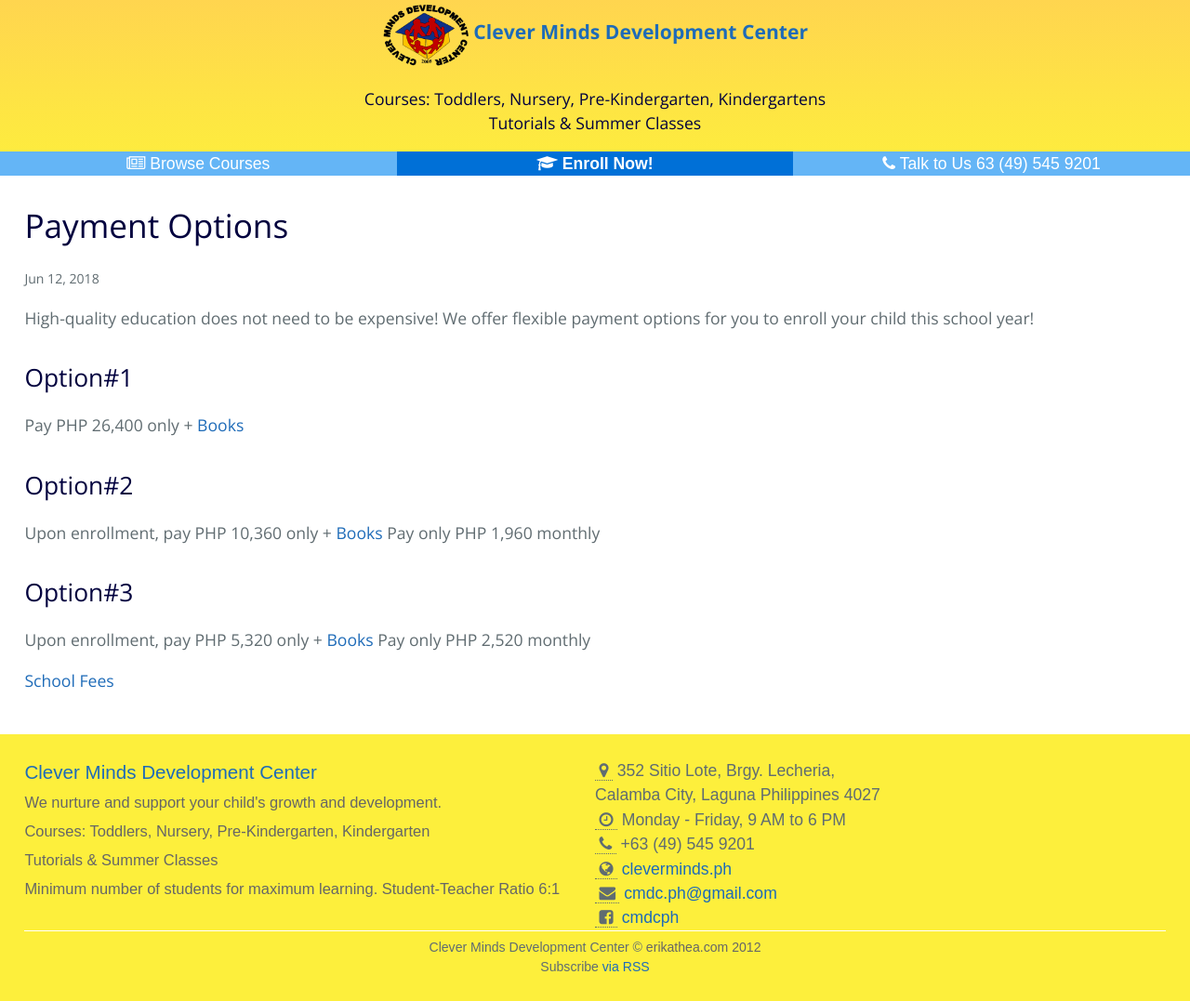
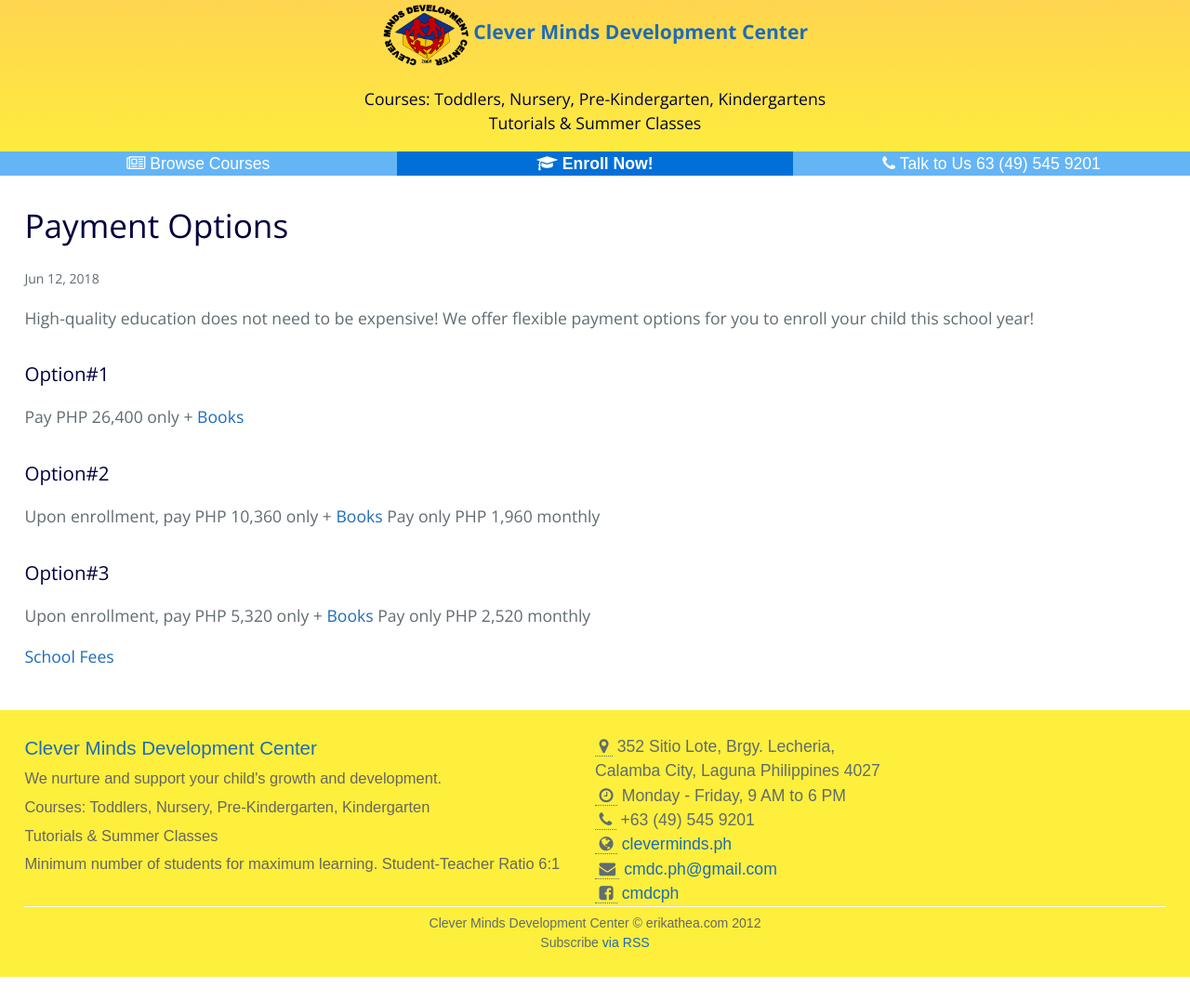
Before and after one commit to cmdcph/cmdcph.github.io, a Jekyll site: the page built from _posts/2018-06-12-payment-options.markdown, in a window 1280 px wide. Shown: the whole page at 93% size. Built offline with Jekyll 4.4.1, drawn with Linux system fonts in a browser that asks for light colours; our own code applies the rules of GitHub Pages for plain Markdown files; after the commit the page ends 1051 px from its top, so only the background shows below that.

```diff
--- a/_posts/2018-06-12-payment-options.markdown
+++ b/_posts/2018-06-12-payment-options.markdown
@@ -5,16 +5,16 @@ date: 2018-06-12 02:28:00 +08:00
 
 High-quality education does not need to be expensive! We offer flexible payment options for you to enroll your child this school year!
 
-## Option#1
+### Option#1
 Pay PHP 26,400 only + [Books](http://cleverminds.ph/#fees)
 
 
-## Option#2
+### Option#2
 Upon enrollment, pay PHP 10,360 only + [Books](http://cleverminds.ph/#fees)
 Pay only PHP 1,960 monthly
 
 
-## Option#3
+### Option#3
 Upon enrollment, pay PHP 5,320 only + [Books](http://cleverminds.ph/#fees)
 Pay only PHP 2,520 monthly
 
```
